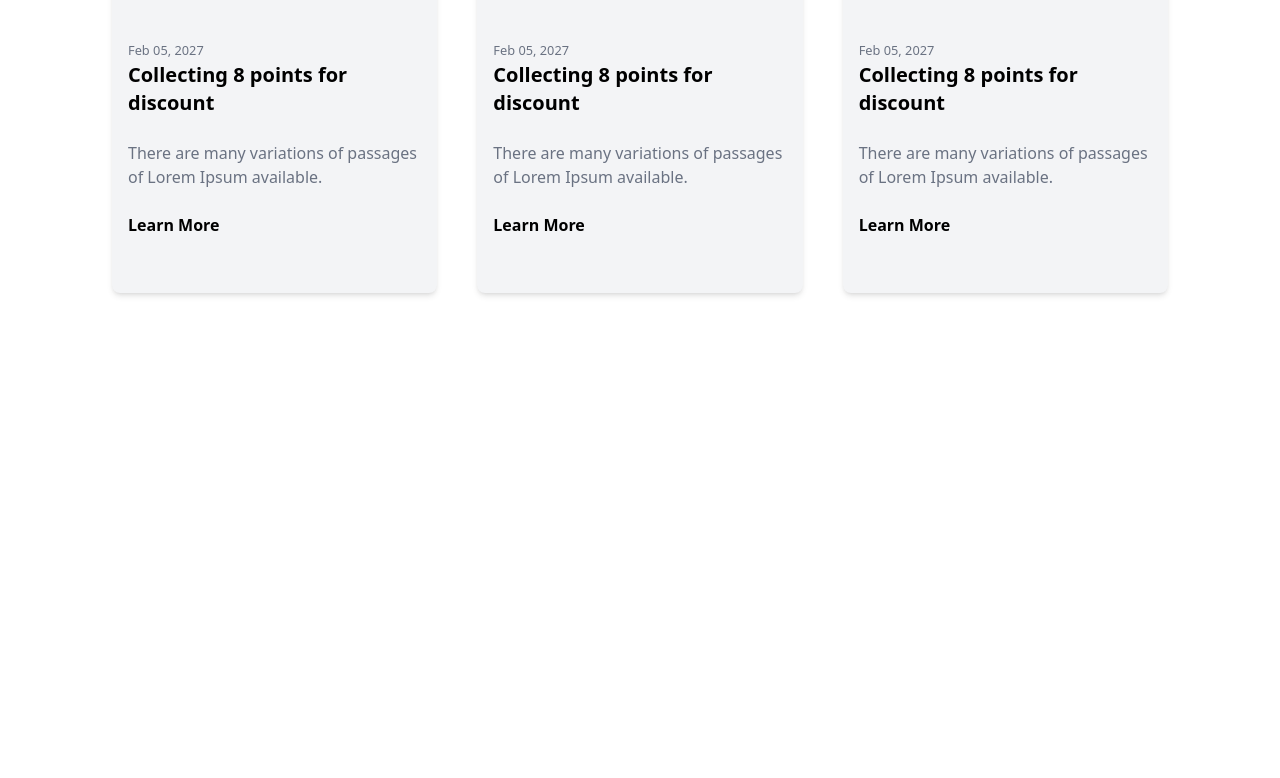
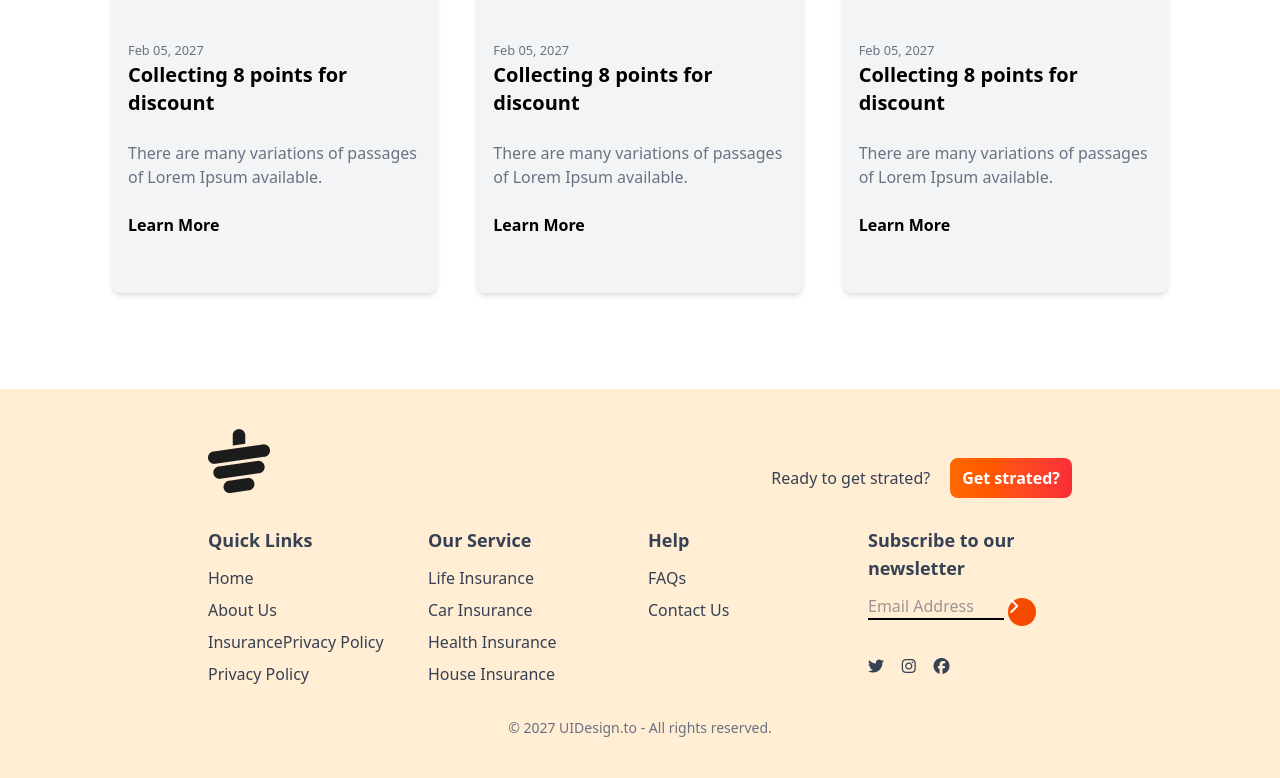
Before and after one commit to EbnulAhsan/Tea-house, a plain HTML site: page index.html in a window 1280 px wide. Shown: the part 2997-3775 px from the top of the page. Before the commit the page ends 3386 px from the top, so only its background shows below. Drawn offline with nearby package versions, Linux system fonts and the light colour scheme.

Commit message:
footer section complete

```diff
--- a/index.html
+++ b/index.html
@@ -422,5 +422,106 @@
 
     </main>
 
+    <!-- footer section -->
+
+    <footer class="bg-orange-100 text-gray-700 py-10 px-4 md:px-16">
+
+      <div class="w-9/12 mx-auto">
+
+        <!-- Logo -->
+        <div class="mb- 8 flex justify-between">
+          <img class="mb-8" src="images/cup.png" alt="">
+
+          <div class="flex items-center gap-5">
+            <h4>Ready to get strated?</h4>
+            <button class="bg-gradient-to-r from-orange-500 to-red-500 ... px-3 py-2 rounded-lg text-white font-bold">Get strated?</button>
+
+          </div>
+        </div>
+
+        <!-- All Links -->
+
+        <div class="grid grid-cols-1 md:grid-cols-2 lg:grid-cols-4 gap-4">
+
+          <!-- 2nd colum -->
+
+          <div>
+            <h3 class="font-semibold text-lg mb-3">Quick Links</h3>
+            <ul class="space-y-2">
+              <li><a class="hover:text-orange-600" href="">Home</a></li>
+              <li><a class="hover:text-orange-600" href="">About Us</a></li>
+              <li><a class="hover:text-orange-600"  href="">InsurancePrivacy Policy</a></li>
+              <li><a class="hover:text-orange-600" href="">Privacy Policy</a></li>
+            </ul>
+
+          </div>
+
+          <div>
+            <h3 class="font-semibold text-lg mb-3">Our Service</h3>
+            <ul class="space-y-2">
+              <li><a class="hover:text-orange-600" href="">Life Insurance</a></li>
+              <li><a class="hover:text-orange-600" href="">Car Insurance</a></li>
+              <li><a class="hover:text-orange-600"  href="">Health Insurance</a></li>
+              <li><a class="hover:text-orange-600" href="">House Insurance</a></li>
+            </ul>
+
+          </div>
+
+          <!-- 3rd cl -->
+
+          <div>
+            <h3 class="font-semibold text-lg mb-3">Help</h3>
+            <ul class="space-y-2">
+              <li><a class="hover:text-orange-600" href="">FAQs</a></li>
+              <li><a class="hover:text-orange-600" href="">Contact Us</a></li>
+
+            </ul>
+
+          </div>
+
+
+          <!-- 4th colum -->
+
+          <div>
+            <h3 class="font-semibold text-lg mb-3">Subscribe to our newsletter</h3>
+
+            <div class="flex flex-col space-y-2">
+
+              <div>
+               <input placeholder="Email Address" type="text" class="bg-transparent border-b-2  border-black w-4/6  ">
+               <i class="fa-solid fa-chevron-right w-7 h-7 bg-orange-600 inline-flex rounded-full text-white justify-center items-center "></i>
+
+               <div class="flex justify-between w-2/5 mt-8 mb-2 ">
+                <i class="fa-brands fa-twitter"></i>
+                <i class="fa-brands fa-instagram"></i>
+                <i class="fa-brands fa-facebook"></i>
+
+
+               </div>
+              </div>
+
+
+            </div>
+
+          </div>
+
+
+        </div>
+
+        <!-- last section  -->
+
+        <div class="text-center  pt-4 mt-4">
+            <p class="text-sm text-gray-500">© 2027 UIDesign.to - All rights reserved.</p>
+
+          </div>
+
+
+
+
+      </div>
+
+    </footer>
+
+
 </body>
 </html>
```
